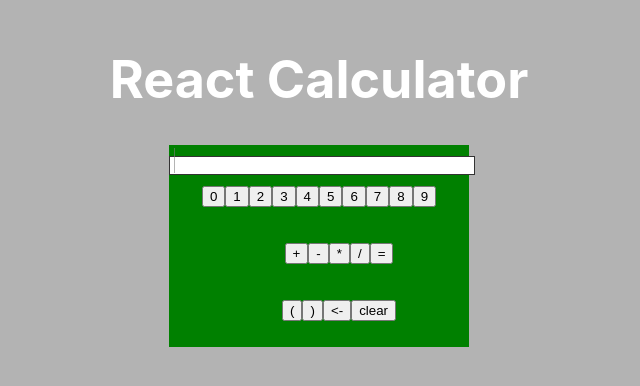
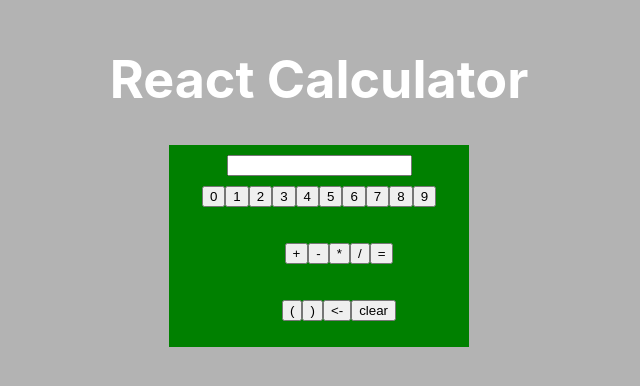
Before and after one commit to JWillZ94/React-Calculator, a React (Create React App) app in the folder calculator/: page / in a window 1280 px wide. Shown: the part 220-606 px from the top of the page, without its empty margins (321-961 px from the left). Built offline with nearby package versions, Linux system fonts and the light colour scheme.

Commit message:
Never thought trying to make a blinking input cursor would be soo hard!

```diff
--- a/calculator/src/Calc/Calc.js
+++ b/calculator/src/Calc/Calc.js
@@ -109,6 +109,7 @@
     }
 
     render() {
+
         return (
             <div id="calc-container">
                 <Output screen={this.state.screen} />
--- a/calculator/src/Calc/Output/Output.js
+++ b/calculator/src/Calc/Output/Output.js
@@ -4,10 +4,25 @@
 class Output extends React.Component {
 
     render() {
+
+        let inp = <input id="output" value={this.props.screen} readOnly/>;
+
+        console.log(inp);
+
+        // function showCaret(input) {
+        //     console.log(in);
+        //     // let widthSizeRatio = 21.6/36;
+        //     // let charWidth = widthSizeRatio * 36;
+        //     // let length = input.value.length;
+        //     // let cur = input.selectionStart;
+        //     //
+        //     // document.getElementById("caret").style.right = Math.floor((length - cur) * charWidth) + "px";
+        // }
+
         return (
-            <div>
-                <input id="output" value={this.props.screen} readOnly />
-                <i></i>
+            <div id="output-container">
+                {inp}
+                <span id="caret">|</span>
             </div>
         );
     }
--- a/calculator/src/Calc/Output/Output.scss
+++ b/calculator/src/Calc/Output/Output.scss
@@ -1,36 +1,37 @@
-#calc-container > div {
+#output-container {
     position: relative;
+
+    #output {
+        // width: 200px;
     }
 
-#calc-container i {
+    #caret {
         position: absolute;
-    width: 1px;
-    height: 80%;
-    background-color: gray;
-    left: 5px;
-    top: 10%;
-    animation-name: blinkingCursor;
-    animation-duration: 800ms;
+        top: 4px;
+        color: #333;
+        animation-name: blink;
+        animation-duration: 0.9s;
         animation-iteration-count: infinite;
-    opacity: 1;
     }
 
-#output {
-    // max-width: 250px;
-    width: 100%;
-
-    max-height: 30px;
-    height: 100%;
-    border: 1px solid #333;
-
-}
-
-@keyframes blinkingCursor {
+    @keyframes blink {
         from {
             opacity: 1;
         }
 
-    to {
+        49.9% {
+          opacity: 1;
+        }
+        50% {
         opacity: 0;
         }
+
+        99.9% {
+          opacity: 0;
         }
+
+        to {
+        opacity: 1;
+        }
+    }
+}
```
Lines whose indentation alone changed are shown as unchanged.
